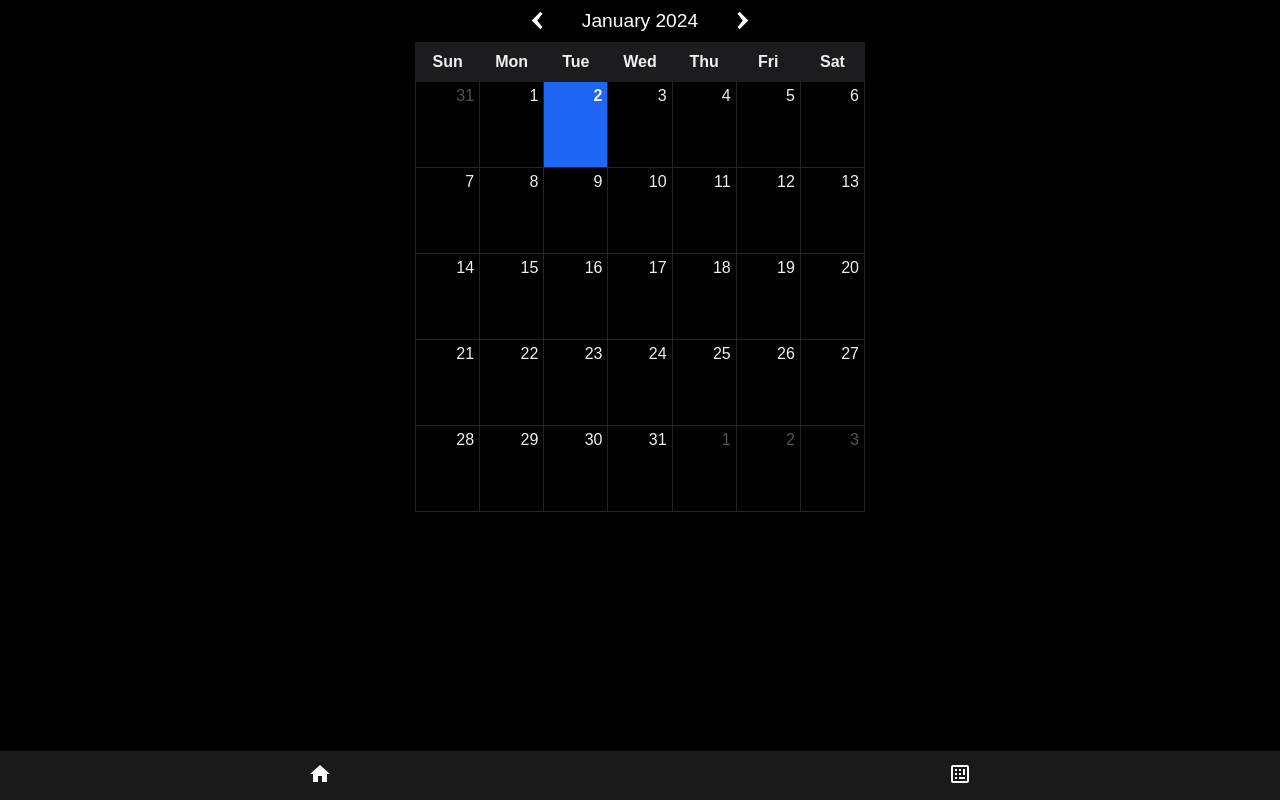
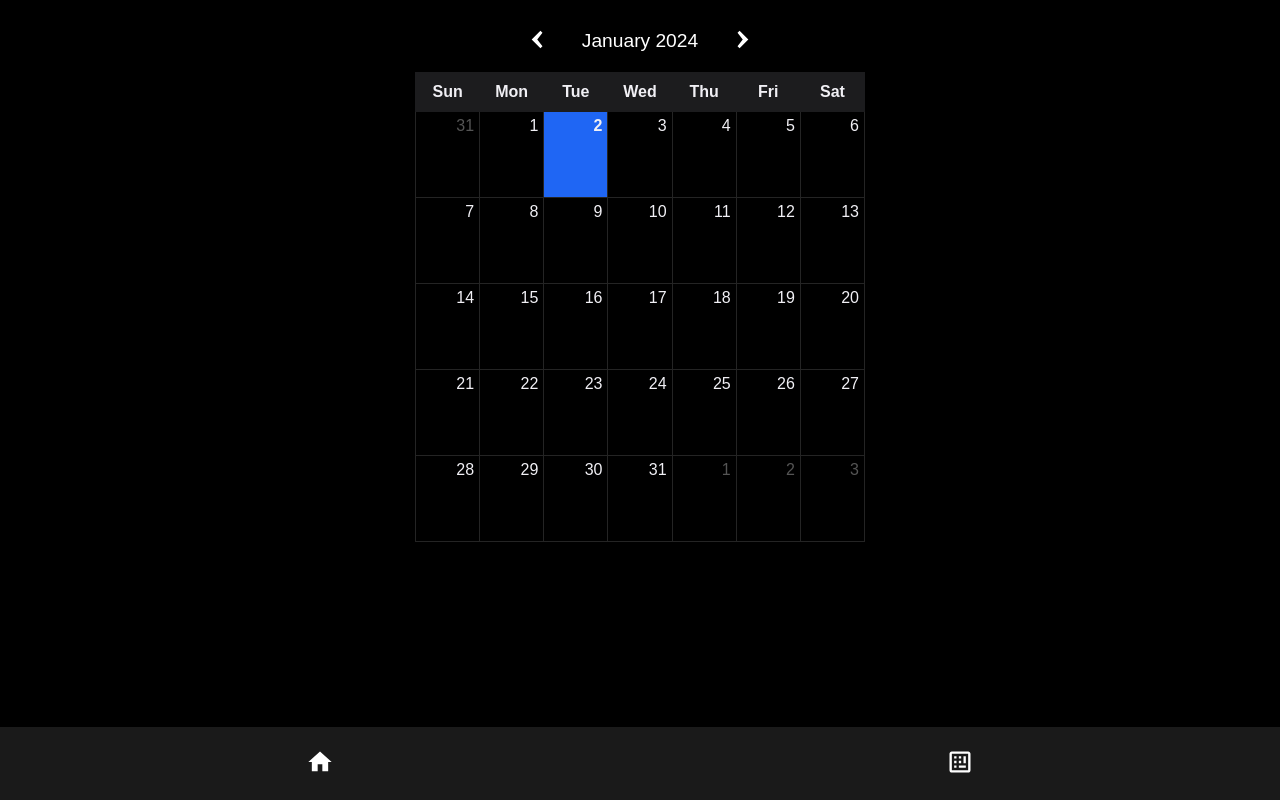
Before and after one commit to DrinkTracker/GitClone, a plain HTML site: page index.html in a window 1280 px wide. Drawn offline with Linux system fonts and the light colour scheme.

Commit message:
Add files via upload

```diff
--- a/styles.css
+++ b/styles.css
@@ -8,19 +8,19 @@ body {
 .nav {
     text-align: center;
     position: relative; /* Establish a positioning context for absolute positioning */
-    padding-top: 10px; /* Add padding to ensure content does not overlap with buttons */
-    padding-bottom: 10px; /* Additional space between the nav and calendar */
+    padding-top: 30px; /* Add padding to ensure content does not overlap with buttons */
+    padding-bottom: 20px; /* Additional space between the nav and calendar */
 }
 
 .nav #prev {
     position: absolute;
     left: calc(50% - 120px); /* Adjust this value as needed */
-    top: calc(50% - 18px);
+    top: calc(50% - 14px);
 }
 .nav #next {
     position: absolute;
     right: calc(50% - 120px); /* Adjust this value as needed */
-    top: calc(50% - 18px);
+    top: calc(50% - 14px);
 }
 .nav span {
     font-size: 1.2em;
@@ -203,7 +203,7 @@ button, .calendar td {
     display: flex;
     justify-content: space-around;
     background-color: #1a1a1a;
-    padding: 10px 0;
+    padding: 20px 0;
 }
 
 .menu-button {
@@ -214,8 +214,8 @@ button, .calendar td {
 
 .menu-icon {
     fill: #ffffff;
-    width: 24px;
-    height: 24px;
+    width: 28px;
+    height: 28px;
 }
 
 /* Styles for the sum prompt */
```
